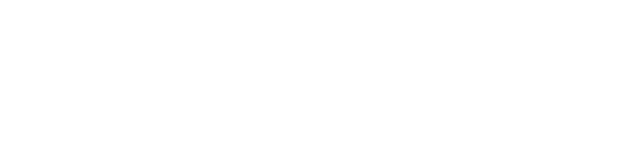
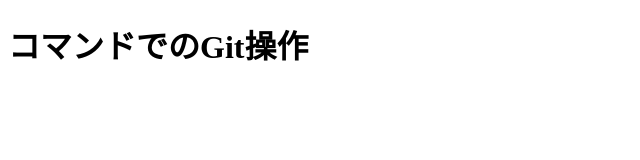
Before and after one commit to 0925Daiki/git_p, a plain HTML site: page index.html in a window 1280 px wide. Shown: the whole page, without its empty margins (0-640 px from the left). Drawn offline with Linux system fonts and the light colour scheme.

Commit message:
雛形作成

```diff
--- a/index.html
+++ b/index.html
@@ -7,6 +7,6 @@
   <title>Document</title>
 </head>
 <body>
-
+  <h1>コマンドでのGit操作</h1>
 </body>
 </html>
```
